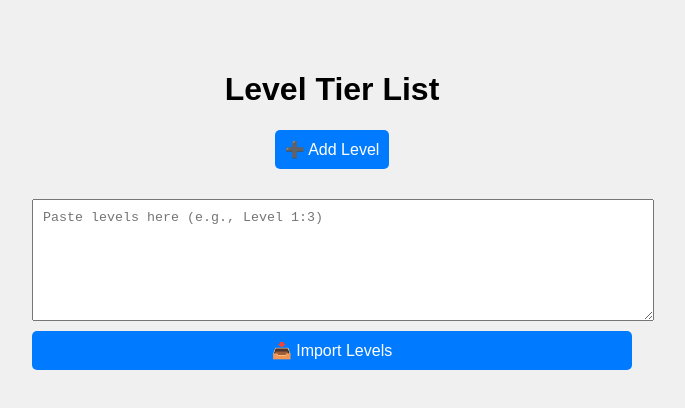
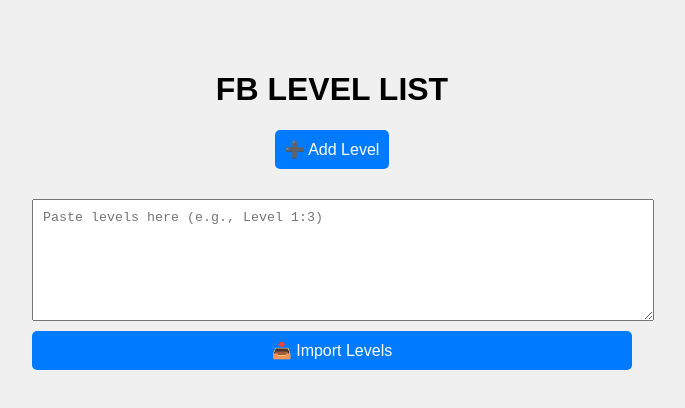
Before and after one commit to bens8888998/tier-list, a plain HTML site: page index.html in a window 1280 px wide. Shown: the whole page, without its empty margins (308-993 px from the left). Drawn offline with Linux system fonts and the light colour scheme; no server answers.

Commit message:
Update index.html

```diff
--- a/index.html
+++ b/index.html
@@ -91,7 +91,7 @@
   </style>
 </head>
 <body>
-  <h1>Level Tier List</h1>
+  <h1>FB LEVEL LIST</h1>
   <div id="top-controls">
     <button onclick="addLevel()">➕ Add Level</button>
   </div>
```
